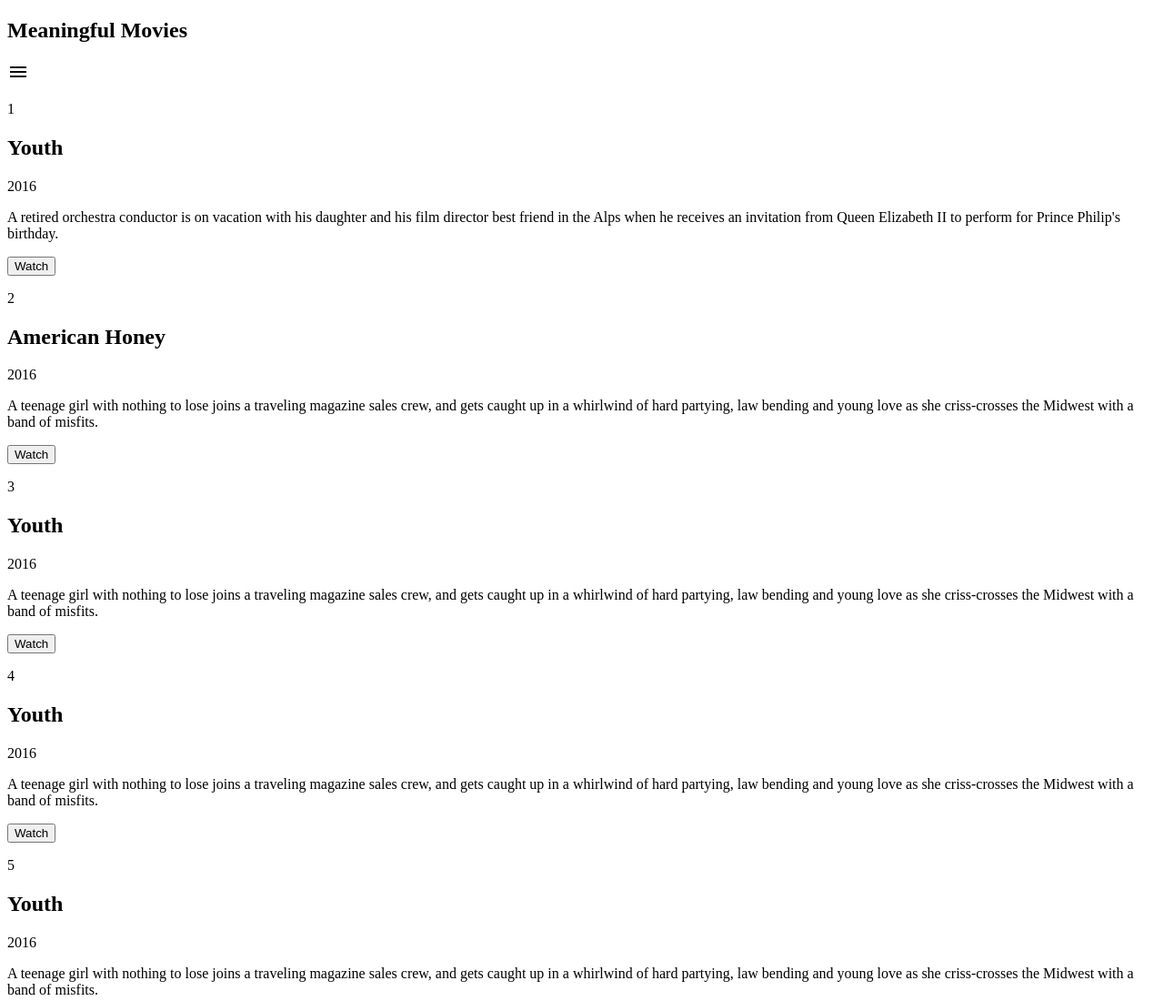
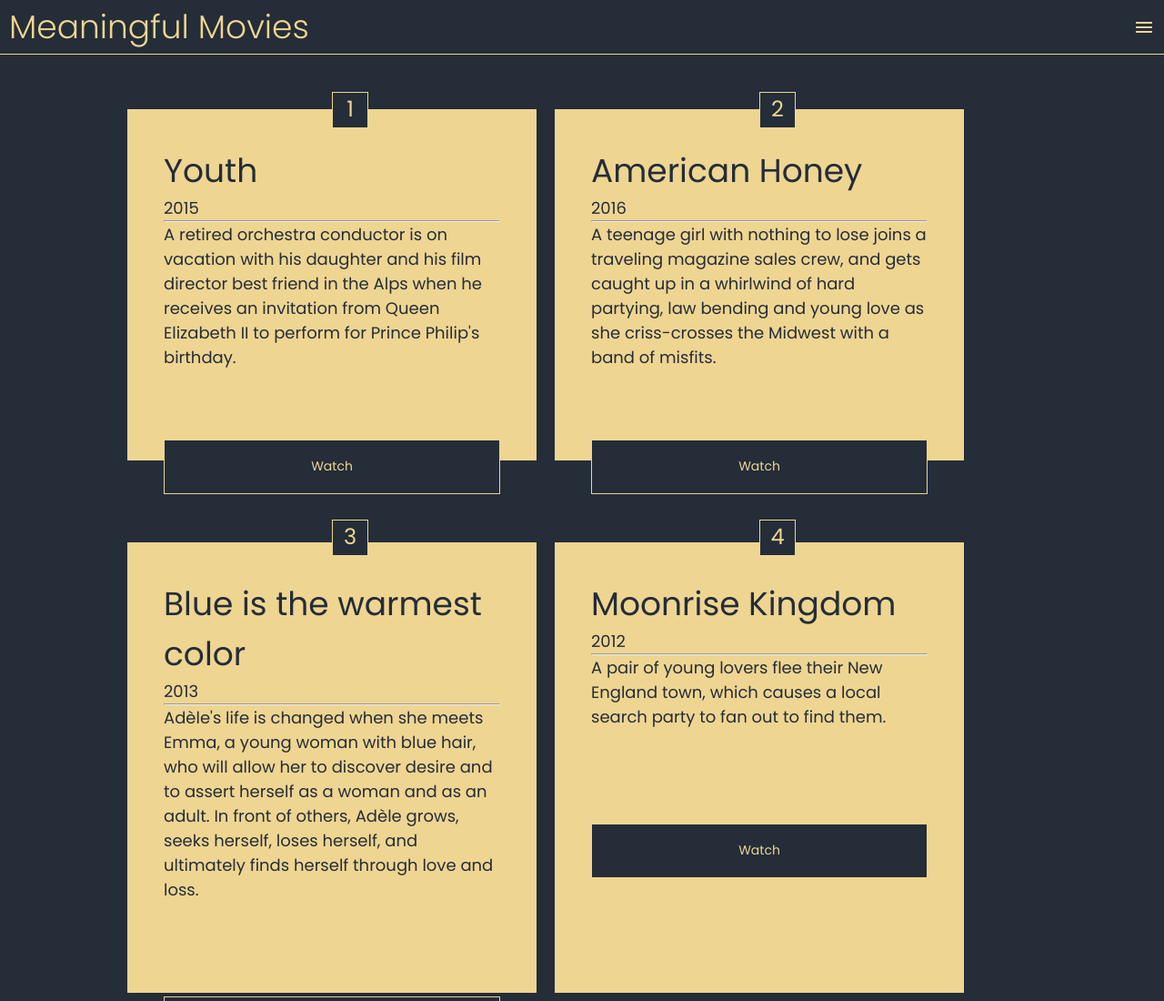
Before and after one commit to agyk/MeaningfulMovies, a plain HTML site: page index.html in a window 1280 px wide. Shown: the top 1100 px of the page at 91% size. Drawn offline with nearby package versions, Linux system fonts and the light colour scheme.

Commit message:
final changes

```diff
--- a/index.html
+++ b/index.html
@@ -19,59 +19,83 @@
         </nav>
         <div id="container">
             <div class="box">
-                <p class="num">1</p>
+                <div class="num">
+                    <p >1</p>
+                </div>
                 <h2>Youth</h2>
-                <p class="year">2016</p>
+                <p class="year">2015</p>
+                <hr>
                 <p class="text">A retired orchestra conductor is on vacation with his daughter and his film director best friend in the Alps when he receives an invitation from Queen Elizabeth II to perform for Prince Philip's birthday.</p>
                 <button>Watch</button>
             </div>
             <div class="box">
-                <p class="num">2</p>
+                <div class="num">
+                    <p >2</p>
+                </div>
                 <h2>American Honey</h2>
                 <p class="year">2016</p>
+                <hr>
                 <p class="text">A teenage girl with nothing to lose joins a traveling magazine sales crew, and gets caught up in a whirlwind of hard partying, law bending and young love as she criss-crosses the Midwest with a band of misfits.</p>
                 <button>Watch</button>
             </div>
             <div class="box">
-                <p class="num">3</p>
-                <h2>Youth</h2>
-                <p class="year">2016</p>
-                <p class="text">A teenage girl with nothing to lose joins a traveling magazine sales crew, and gets caught up in a whirlwind of hard partying, law bending and young love as she criss-crosses the Midwest with a band of misfits.</p>
+                <div class="num">
+                    <p >3</p>
+                </div>
+                <h2>Blue is the warmest color</h2>
+                <p class="year">2013</p>
+                <hr>
+                <p class="text">Adèle's life is changed when she meets Emma, a young woman with blue hair, who will allow her to discover desire and to assert herself as a woman and as an adult. In front of others, Adèle grows, seeks herself, loses herself, and ultimately finds herself through love and loss.</p>
                 <button>Watch</button>
             </div>
             <div class="box">
-                <p class="num">4</p>
-                <h2>Youth</h2>
-                <p class="year">2016</p>
-                <p class="text">A teenage girl with nothing to lose joins a traveling magazine sales crew, and gets caught up in a whirlwind of hard partying, law bending and young love as she criss-crosses the Midwest with a band of misfits.</p>
+                <div class="num">
+                    <p >4</p>
+                </div>
+                <h2>Moonrise Kingdom</h2>
+                <p class="year">2012</p>
+                <hr>
+                <p class="text">A pair of young lovers flee their New England town, which causes a local search party to fan out to find them.</p>
                 <button>Watch</button>
             </div>
             <div class="box">
-                <p class="num">5</p>
-                <h2>Youth</h2>
-                <p class="year">2016</p>
-                <p class="text">A teenage girl with nothing to lose joins a traveling magazine sales crew, and gets caught up in a whirlwind of hard partying, law bending and young love as she criss-crosses the Midwest with a band of misfits.</p>
+                <div class="num">
+                    <p >5</p>
+                </div>
+                <h2>Howl's Moving Castle</h2>
+                <p class="year">2004</p>
+                <hr>
+                <p class="text">When an unconfident young woman is cursed with an old body by a spiteful witch, her only chance of breaking the spell lies with a self-indulgent yet insecure young wizard and his companions in his legged, walking castle.</p>
                 <button>Watch</button>
             </div>
             <div class="box">
-                <p class="num">6</p>
-                <h2>Youth</h2>
-                <p class="year">2016</p>
-                <p class="text">A teenage girl with nothing to lose joins a traveling magazine sales crew, and gets caught up in a whirlwind of hard partying, law bending and young love as she criss-crosses the Midwest with a band of misfits.</p>
+                <div class="num">
+                    <p >6</p>
+                </div>
+                <h2>Three Billboards Outside Ebbing, Missouri</h2>
+                <p class="year">2017</p>
+                <hr>
+                <p class="text">A mother personally challenges the local authorities to solve her daughter's murder when they fail to catch the culprit.</p>
                 <button>Watch</button>
             </div>
             <div class="box">
-                <p class="num">7</p>
-                <h2>Youth</h2>
-                <p class="year">2016</p>
-                <p class="text">A teenage girl with nothing to lose joins a traveling magazine sales crew, and gets caught up in a whirlwind of hard partying, law bending and young love as she criss-crosses the Midwest with a band of misfits.</p>
+                <div class="num">
+                    <p >7</p>
+                </div>
+                <h2>Loro</h2>
+                <p class="year">2018</p>
+                <hr>
+                <p class="text">An escort service owner uses his girls to get close to politician/PM and media mogul, Silvio Berlusconi. But in 2006, he's preoccupied with his shaky marriage and losing an election.</p>
                 <button>Watch</button>
             </div>
             <div class="box">
-                <p class="num">8</p>
-                <h2>Youth</h2>
-                <p class="year">2016</p>
-                <p class="text">A teenage girl with nothing to lose joins a traveling magazine sales crew, and gets caught up in a whirlwind of hard partying, law bending and young love as she criss-crosses the Midwest with a band of misfits.</p>
+                <div class="num">
+                    <p >8</p>
+                </div>
+                <h2>Parasite</h2>
+                <p class="year">2019</p>
+                <hr>
+                <p class="text">"Greed and class discrimination threaten the newly formed symbiotic relationship between the wealthy Park family and the destitute Kim clan.</p>
                 <button>Watch</button>
             </div>
 
--- a/style.css
+++ b/style.css
@@ -1,3 +1,87 @@
 *{
+    margin:0;
+    padding: 0;
+    box-sizing: border-box;
+    font-family: 'Poppins';
+}
+body{
+    background-color: #242d38;
+}
+nav{
+    width: 100%;
+    height: 60px;
+    color: #efd592;
+    display: flex;
+    justify-content: space-between;
+    align-items: center;
+    border-bottom: 1px solid #efd592;
+    margin-bottom: 60px;
+    padding: 10px;
+}
+h1{
+    font-size: 36px;
+    font-weight: 300;
+}
+.material-symbols-outlined{
+    font-size: 24px;
+    color:#efd592
+}
+#container{
+    max-width: 1000px;
+    display: flex;
+    flex-wrap: wrap;
+    gap:90px 20px;
+    margin: 0 auto;
+}
+.num{
+    height: 40px;
+    width: 40px;
+    background-color: #242d38;
+    border:1px solid #efd592;
+    text-align: center;
+    position: absolute;
+    top:-5%;
+    left:50%
 
 }
+.num p{
+    font-size: 24px;
+    color: #efd592;
+}
+.box{
+    padding:40px;
+    background-color: #efd592;
+    color: #242d38;
+    max-width: 45%;
+    position: relative;
+
+}
+h2{
+    font-size: 36px;
+   font-weight: 400;
+}
+.year{
+    font-size: 18px;
+}
+.text{
+    font-size: 18px;
+}
+button{
+    width: 100%;
+    height: 60px;
+    font-size: 14px;
+    border: 1px solid #efd592;
+    color: #efd592;
+    background-color: #242d38;
+    position: relative;
+    bottom: -25%;
+}
+button:hover{
+    border: 1px solid #242d38;
+    color: #242d38;
+    background-color: #efd592;
+}
+
+hr{
+    color: #242d38;
+}
```
